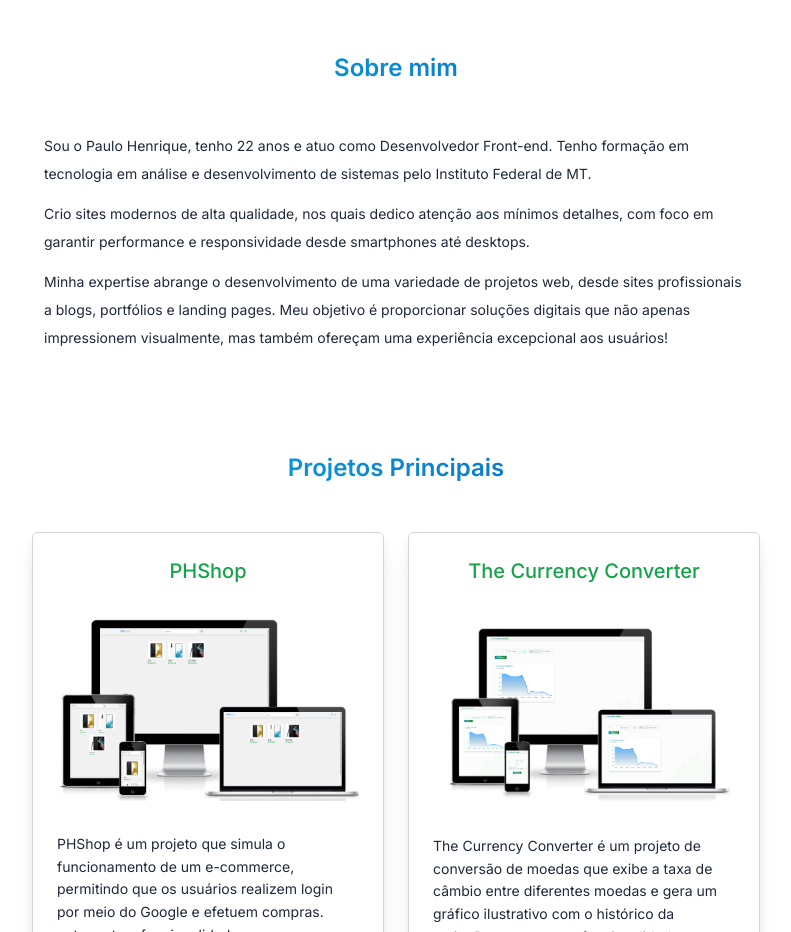
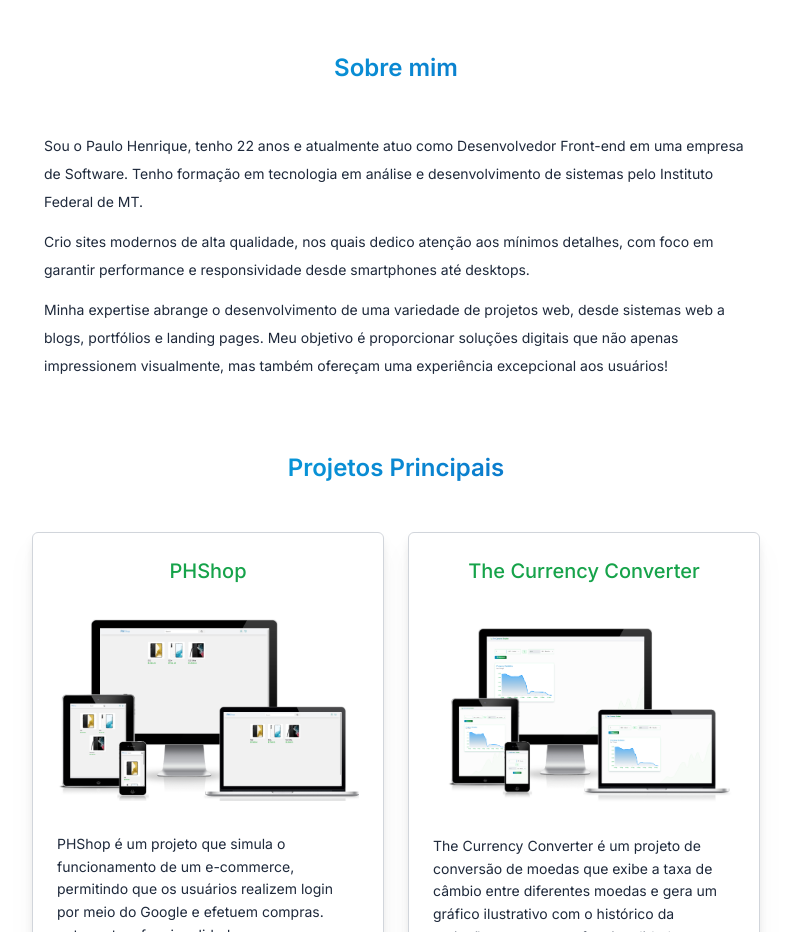
Before and after one commit to phpaulohenrique/portfolio, a Next.js app: page / in a window 1280 px wide. Shown: the part 820-1752 px from the top of the page, without its empty margins (244-1035 px from the left). Built offline with nearby package versions, Linux system fonts and the light colour scheme.

Commit message:
chore: update age and about me.

```diff
--- a/app/components/Sections/AboutMe.tsx
+++ b/app/components/Sections/AboutMe.tsx
@@ -1,7 +1,25 @@
 import { Fade } from 'react-awesome-reveal'
 import { Heading } from '../Heading'
+import { useEffect, useState } from 'react'
 
 export function AboutMe() {
+    const [myAge, setMyAge] = useState(23)
+
+    useEffect(() => {
+        calculateMyAge()
+    }, [])
+
+    const calculateMyAge = () => {
+        const birthdayDate = new Date('2000-11-24')
+        const currentDate = new Date()
+
+        const diffInMs = currentDate.getTime() - birthdayDate.getTime()
+
+        const pastYears = diffInMs / (1000 * 60 * 60 * 24 * 365.25)
+
+        setMyAge(Math.floor(pastYears))
+    }
+
     return (
         <section className="min-h-[50vh] pt-14 " id="about-me">
             <Fade cascade damping={0.1} triggerOnce>
@@ -9,9 +27,10 @@ export function AboutMe() {
                 <div className="m-auto flex max-w-[44rem] flex-col gap-3 text-left text-sm leading-loose">
                     <Fade cascade damping={0.3} triggerOnce>
                         <p>
-                            Sou o Paulo Henrique, tenho 22 anos e atuo como Desenvolvedor Front-end.
-                            Tenho formação em tecnologia em análise e desenvolvimento de sistemas
-                            pelo Instituto Federal de MT.
+                            Sou o Paulo Henrique, tenho {myAge} anos e atualmente atuo como
+                            Desenvolvedor Front-end em uma empresa de Software. Tenho formação em
+                            tecnologia em análise e desenvolvimento de sistemas pelo Instituto
+                            Federal de MT.
                         </p>
                         <p>
                             Crio sites modernos de alta qualidade, nos quais dedico atenção aos
@@ -20,7 +39,7 @@ export function AboutMe() {
                         </p>
                         <p>
                             Minha expertise abrange o desenvolvimento de uma variedade de projetos
-                            web, desde sites profissionais a blogs, portfólios e landing pages. Meu
+                            web, desde sistemas web a blogs, portfólios e landing pages. Meu
                             objetivo é proporcionar soluções digitais que não apenas impressionem
                             visualmente, mas também ofereçam uma experiência excepcional aos
                             usuários!
```
